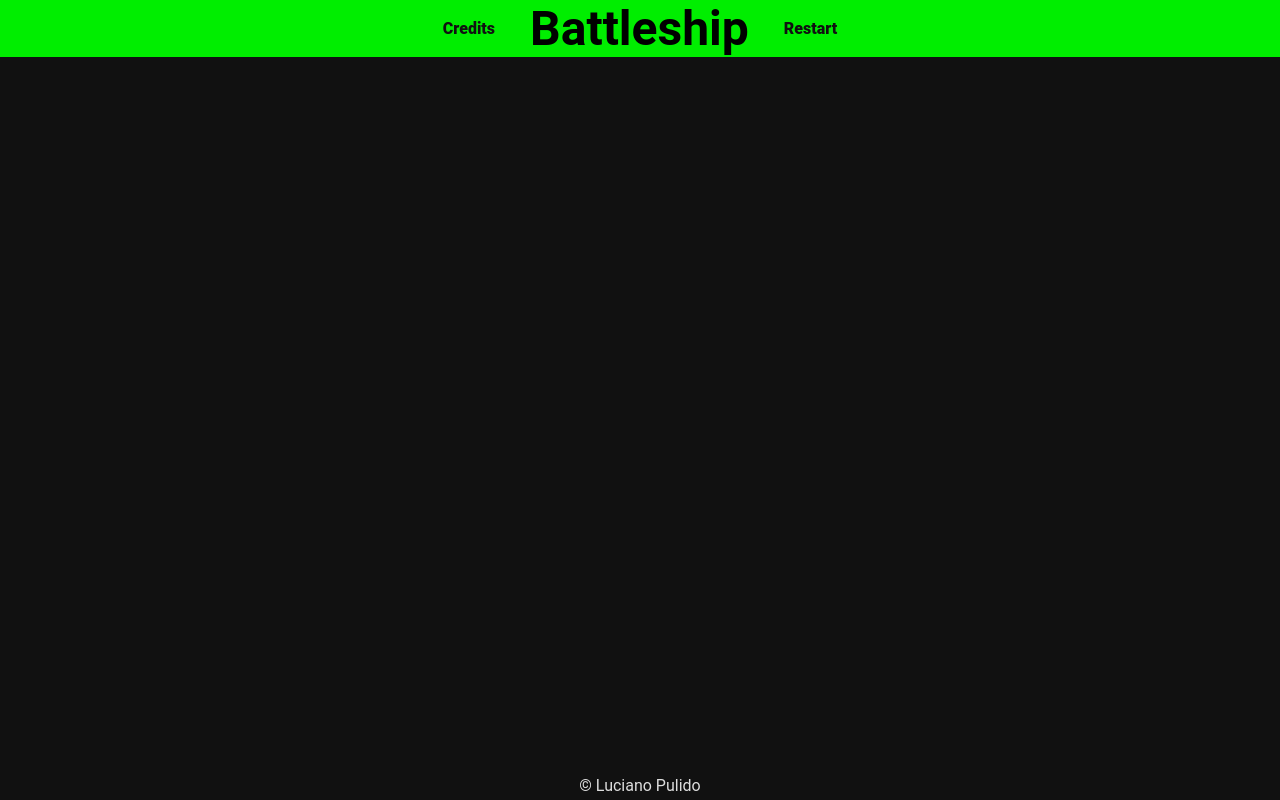
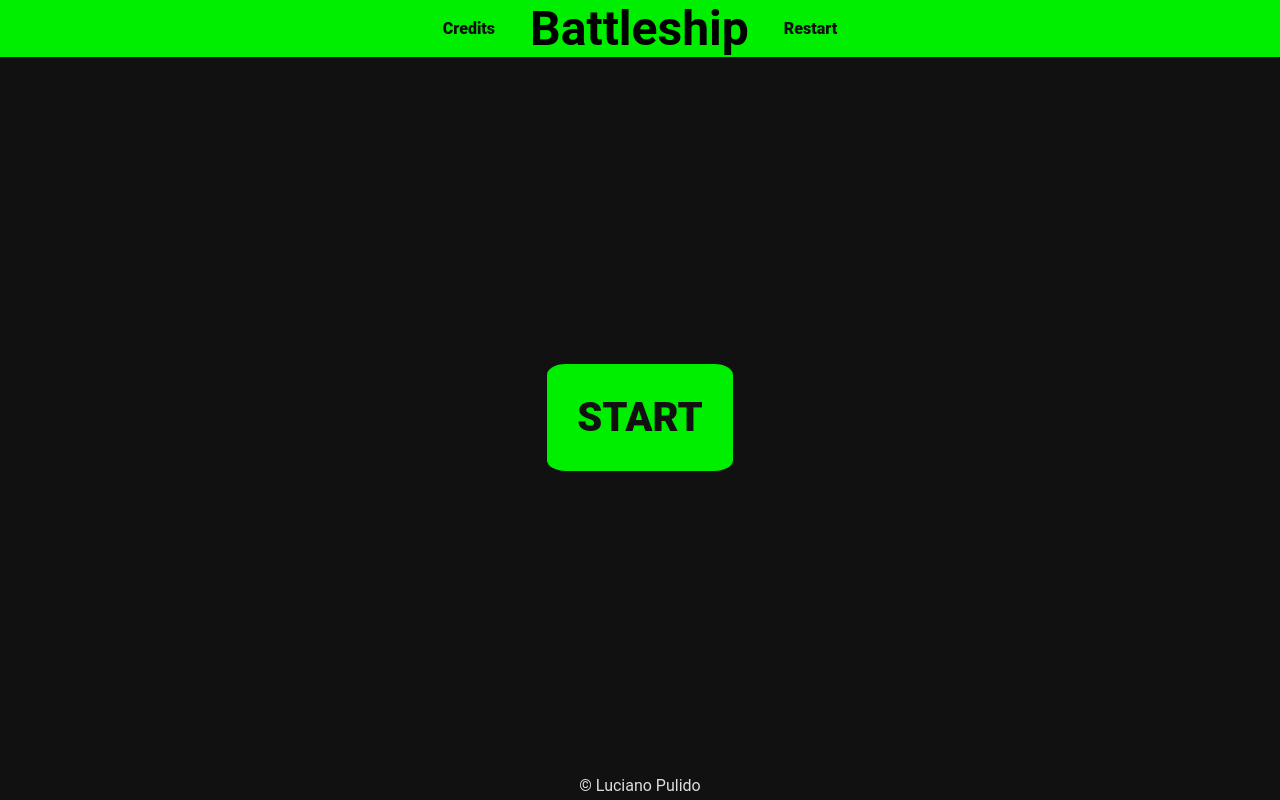
Before and after one commit to PulidoLuciano/Battleship, a website built with webpack: page src/index.html in a window 1280 px wide. Built offline with nearby package versions, Linux system fonts and the light colour scheme.

Commit message:
Add content component and start view Add content DOM component. It will contain all the views. Add a new view start, the first view

```diff
--- /dev/null
+++ b/src/DOM/content.js
@@ -0,0 +1,9 @@
+function content(component){
+    let contentSection = document.createElement("section");
+    contentSection.setAttribute("id", "content");
+
+    contentSection.appendChild(component);
+    return contentSection;
+}
+
+export default content;
--- /dev/null
+++ b/src/DOM/start.js
@@ -0,0 +1,9 @@
+function start(){
+    let buttonStart = document.createElement("button");
+    buttonStart.setAttribute("id", "start-button");
+    buttonStart.innerHTML = "START";
+
+    return buttonStart;
+}
+
+export default start;
--- a/src/index.js
+++ b/src/index.js
@@ -1,10 +1,13 @@
 import header from "./DOM/header";
 import footer from "./DOM/footer";
 import "./style.css";
+import start from "./DOM/start";
+import content from "./DOM/content";
 
 function page(){
     let root = document.getElementById("root");
     root.appendChild(header());
+    root.appendChild(content(start()));
     root.appendChild(footer());
 }
 
--- a/src/style.css
+++ b/src/style.css
@@ -47,3 +47,29 @@ footer{
     justify-content: center;
     padding: 5px;
 }
+
+#content{
+    height: 90%;
+    display: flex;
+    justify-content: center;
+    align-items: center;
+}
+
+button{
+    color: var(--backgroundColor);
+    background-color: var(--navColor);
+    font-weight: 800;
+    padding: 5px;
+    border: none;
+    border-radius: 10%;
+}
+
+button:hover{
+    background-color: #00ff00;
+    cursor: pointer;
+}
+
+#start-button{
+    font-size: 2.5rem;
+    padding: 30px;
+}
```
